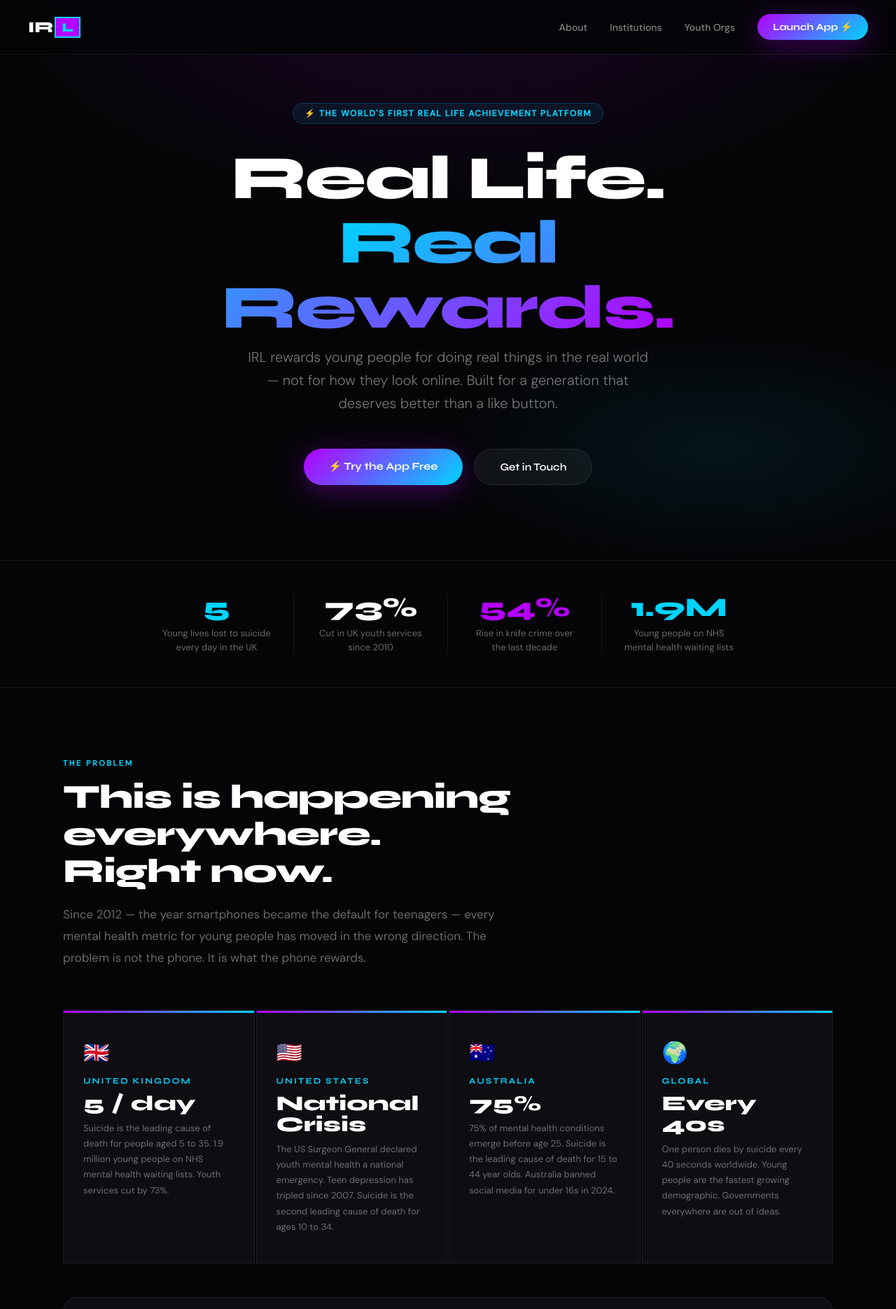
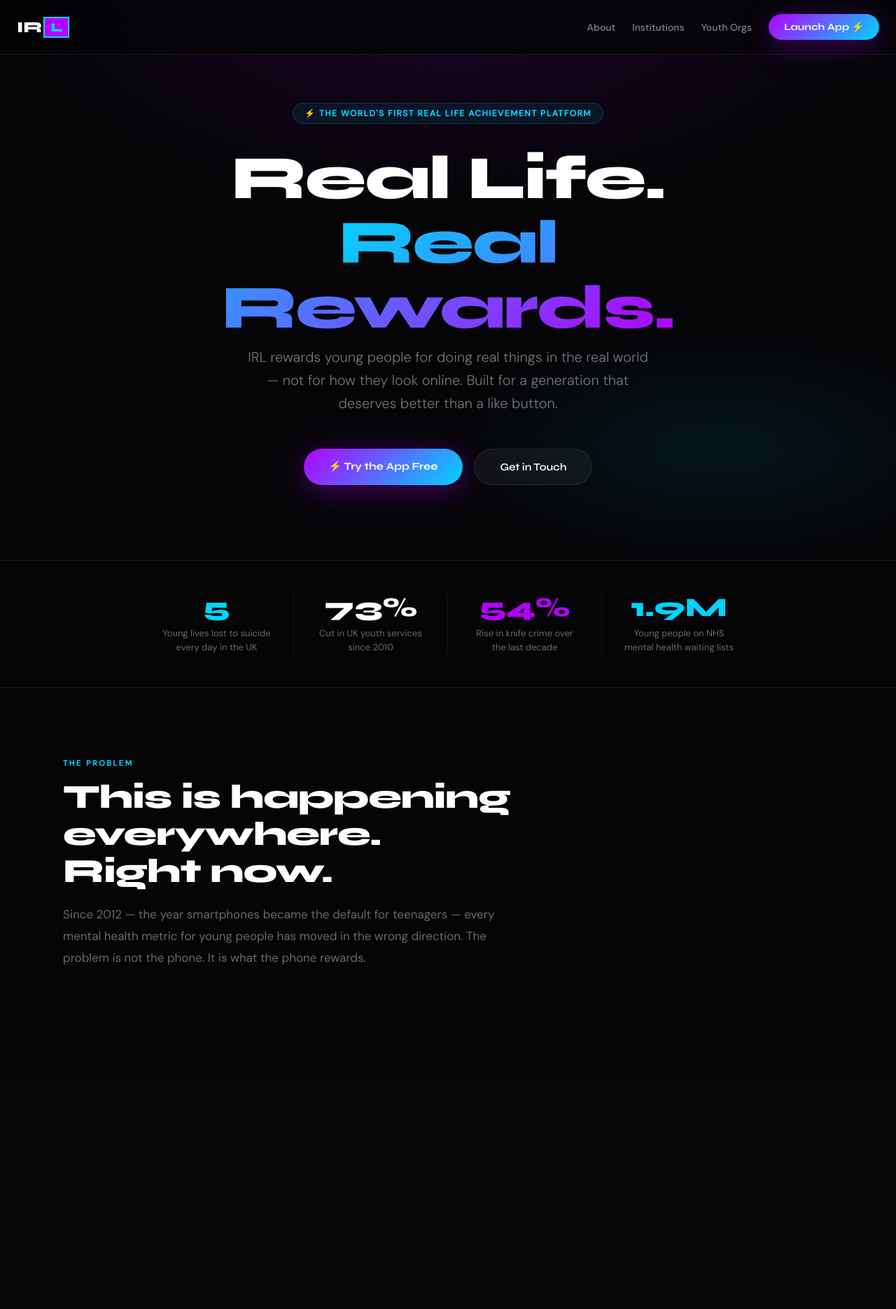
Before and after one commit to sankohalieu791-creator/irl-website, a Next.js app: page / in a window 1280 px wide. Shown: the top 1870 px of the page at 70% size. After the commit the page ends 1543 px from the top, so only its background shows below. Built offline with nearby package versions, Linux system fonts and the light colour scheme.

Commit message:
Fix page.tsx and replace my image

```diff
--- a/app/page.tsx
+++ b/app/page.tsx
@@ -78,13 +78,24 @@
         .check-list li::before { content: '✓'; font-weight: 700; flex-shrink: 0; margin-top: 1px; }
         nav a { color: rgba(255,255,255,0.5); text-decoration: none; font-size: 14px; font-weight: 500; transition: color 0.2s; }
         nav a:hover { color: white; }
+
         @media (max-width: 768px) {
-          .desktop-nav { display: none !important; }
+          .desktop-nav {
+            display: none !important;
+          }
+          nav {
+            padding: 16px 16px !important;
+          }
           .hero-h1 { font-size: 52px !important; }
           .two-col { grid-template-columns: 1fr !important; }
           .three-col { grid-template-columns: 1fr !important; }
-          .stats-row { flex-wrap: wrap !important; }
-          .stat-item { border-right: none !important; border-bottom: 1px solid rgba(255,255,255,0.07) !important; }
+          .stats-row { flex-wrap: wrap !important; flex-direction: column !important; }
+          .stat-item {
+            border-right: none !important;
+            border-bottom: 1px solid rgba(255,255,255,0.07) !important;
+            padding: 20px 16px !important;
+          }
+          .stat-item:last-child { border-bottom: none !important; }
           .cta-banner { padding: 48px 28px !important; }
         }
       `}</style>
@@ -92,25 +103,28 @@
       {/* NAV */}
       <nav style={{
         position: "fixed", top: 0, left: 0, right: 0, zIndex: 100,
-        padding: "20px 40px",
+        padding: "20px 24px",
         display: "flex", alignItems: "center", justifyContent: "space-between",
         background: "rgba(5,5,8,0.9)", backdropFilter: "blur(20px)",
         borderBottom: "1px solid rgba(255,255,255,0.07)"
       }}>
-        <a href="/" style={{ fontFamily: "'Syne',sans-serif", fontSize: 22, fontWeight: 800, textDecoration: "none", display: "flex", alignItems: "center", gap: 2 }}>
+        {/* LOGO */}
+        <a href="/" style={{ fontFamily: "'Syne',sans-serif", fontSize: 22, fontWeight: 800, textDecoration: "none", display: "flex", alignItems: "center", gap: 2, flexShrink: 0 }}>
           <span style={{ color: "white" }}>IR</span>
           <span style={{ background: "#B400FF", color: "#00D4FF", padding: "2px 8px", border: "2px solid #00D4FF", fontSize: 18, fontWeight: 800, fontFamily: "'Syne',sans-serif" }}>L</span>
         </a>
-       <div className="desktop-nav" style={{ display: "flex", alignItems: "center", gap: "32px" }}>
-  <nav style={{ display: "flex", gap: "32px", alignItems: "center", background: "none", border: "none", padding: 0 }}>
-    <a href="/about" style={{ color: "rgba(255,255,255,0.5)", textDecoration: "none", fontSize: 14, fontWeight: 500 }}>About</a>
-    <a href="/institutions" style={{ color: "rgba(255,255,255,0.5)", textDecoration: "none", fontSize: 14, fontWeight: 500 }}>Institutions</a>
-    <a href="/org" style={{ color: "rgba(255,255,255,0.5)", textDecoration: "none", fontSize: 14, fontWeight: 500 }}>Youth Orgs</a>
-  </nav>
-  <a href="https://app.joinirl.co.uk" className="btn-primary" style={{ padding: "10px 22px", fontSize: 14 }}>
-    Launch App ⚡
-  </a>
-</div>
+
+        {/* DESKTOP NAV */}
+        <div className="desktop-nav" style={{ display: "flex", alignItems: "center", gap: "24px", marginLeft: "auto" }}>
+          <div style={{ display: "flex", gap: "24px", alignItems: "center" }}>
+            <a href="/about" style={{ color: "rgba(255,255,255,0.5)", textDecoration: "none", fontSize: 14, fontWeight: 500, transition: "color 0.2s" }}>About</a>
+            <a href="/institutions" style={{ color: "rgba(255,255,255,0.5)", textDecoration: "none", fontSize: 14, fontWeight: 500, transition: "color 0.2s" }}>Institutions</a>
+            <a href="/org" style={{ color: "rgba(255,255,255,0.5)", textDecoration: "none", fontSize: 14, fontWeight: 500, transition: "color 0.2s" }}>Youth Orgs</a>
+          </div>
+          <a href="https://app.joinirl.co.uk" className="btn-primary" style={{ padding: "10px 22px", fontSize: 14, whiteSpace: "nowrap" }}>
+            Launch App ⚡
+          </a>
+        </div>
       </nav>
 
       {/* HERO */}
@@ -175,32 +189,9 @@
           <p style={{ fontSize: 17, color: "rgba(255,255,255,0.4)", maxWidth: 640, lineHeight: 1.8, marginBottom: 60 }}>
             Since 2012 — the year smartphones became the default for teenagers — every mental health metric for young people has moved in the wrong direction. The problem is not the phone. It is what the phone rewards.
           </p>
-
-          <div className="three-col" style={{ display: "grid", gridTemplateColumns: "repeat(4, 1fr)", gap: 2 }}>
-            {[
-              { flag: "🇬🇧", country: "United Kingdom", stat: "5 / day", desc: "Suicide is the leading cause of death for people aged 5 to 35. 1.9 million young people on NHS mental health waiting lists. Youth services cut by 73%." },
-              { flag: "🇺🇸", country: "United States", stat: "National Crisis", desc: "The US Surgeon General declared youth mental health a national emergency. Teen depression has tripled since 2007. Suicide is the second leading cause of death for ages 10 to 34." },
-              { flag: "🇦🇺", country: "Australia", stat: "75%", desc: "75% of mental health conditions emerge before age 25. Suicide is the leading cause of death for 15 to 44 year olds. Australia banned social media for under 16s in 2024." },
-              { flag: "🌍", country: "Global", stat: "Every 40s", desc: "One person dies by suicide every 40 seconds worldwide. Young people are the fastest growing demographic. Governments everywhere are out of ideas." },
-            ].map((c, i) => (
-              <div key={i} style={{ background: "#0d0d12", border: "1px solid rgba(255,255,255,0.07)", padding: "40px 28px", position: "relative" }}>
-                <div style={{ position: "absolute", top: 0, left: 0, right: 0, height: 3, background: "linear-gradient(90deg, #B400FF, #00D4FF)" }} />
-                <div style={{ fontSize: 30, marginBottom: 14 }}>{c.flag}</div>
-                <div className="syne" style={{ fontSize: 12, fontWeight: 700, letterSpacing: 2, textTransform: "uppercase", color: "#00D4FF", marginBottom: 10 }}>{c.country}</div>
-                <div className="syne" style={{ fontSize: 30, fontWeight: 800, color: "white", lineHeight: 1, marginBottom: 10 }}>{c.stat}</div>
-                <p style={{ fontSize: 13, color: "rgba(255,255,255,0.4)", lineHeight: 1.7 }}>{c.desc}</p>
-              </div>
-            ))}
-          </div>
-
-          <div style={{ marginTop: 48, background: "#0d0d12", border: "1px solid rgba(255,255,255,0.07)", borderRadius: 20, padding: "40px 36px" }}>
-            <h3 className="syne" style={{ fontSize: 22, fontWeight: 800, color: "white", marginBottom: 14 }}>Social media is not the problem. What it rewards is.</h3>
-            <p style={{ fontSize: 16, color: "rgba(255,255,255,0.4)", lineHeight: 1.8, maxWidth: 700 }}>
-              Platforms built an economy of comparison — where a young person's worth is measured by likes, followers and how they look against everyone else's highlight reel. They gave young people a currency they can never win with. And they took away the one thing that actually builds identity, resilience and belonging. Real life.
-            </p>
-          </div>
         </div>
       </section>
+
     </main>
   )
 }
```
Also changed, not shown: public/alieu.jpg (deleted).
